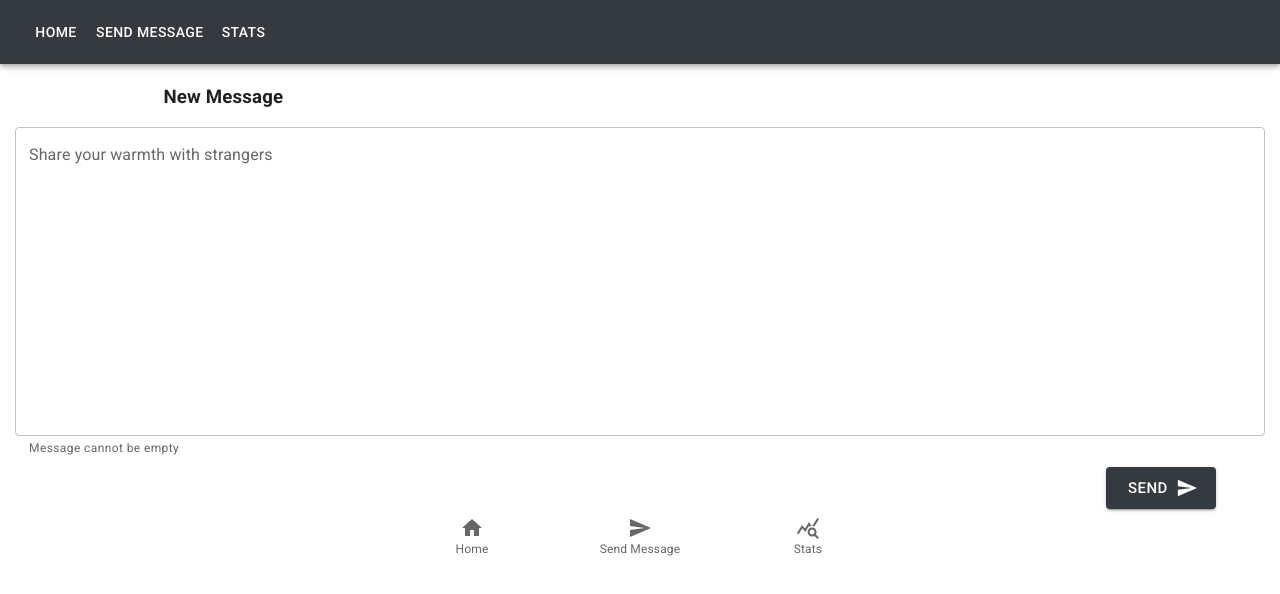
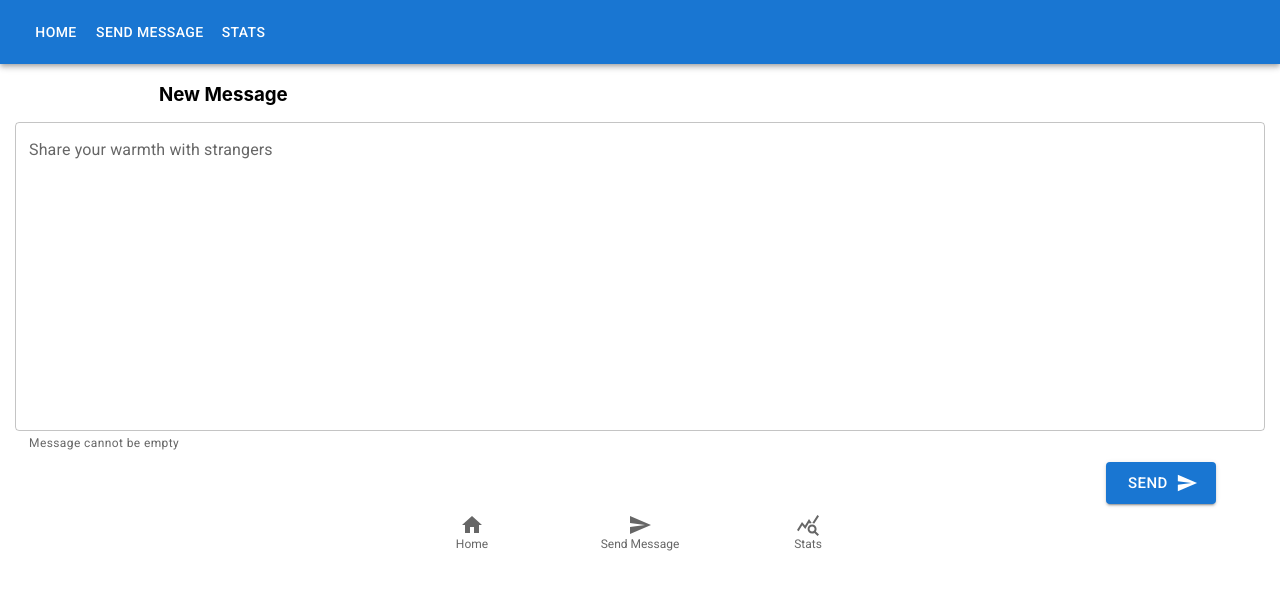
Before and after one commit to agiledev-students-fall2022/final-project-team-stranger, a React (Create React App) app in the folder front-end/: page /send-message in a window 1280 px wide. Shown: the top 594 px of the page. Built offline with nearby package versions, Linux system fonts and the light colour scheme.

Commit message:
Rolling back app.js and message.js

```diff
--- a/front-end/src/App.js
+++ b/front-end/src/App.js
@@ -10,38 +10,9 @@ import History from "./History";
 import Stats from "./Stats.js";
 import Settings from "./Settings.js";
 import "./App.css";
-import {
-  StyledEngineProvider,
-  ThemeProvider,
-  createTheme,
-} from "@mui/material/styles";
-import { CssBaseline } from "@mui/material";
-
-const theme = createTheme({
-  palette: {
-    primary: {
-      main: "#343a40",
-      dark: "#212529",
-      light: "#495057",
-    },
-    secondary: {
-      main: "#adb5bd",
-      dark: "#6c757d",
-      light: "#ced4dA",
-    },
-    background: {
-      main: "#e9ecef",
-      dark: "#dee2e6",
-      light: "#f8f9fa",
-    },
-  },
-});
 
 function App() {
   return (
-    <StyledEngineProvider injectFirst>
-      <ThemeProvider theme={theme}>
-        <CssBaseline />
     <div className="App">
       <Router>
         <Header />
@@ -75,8 +46,6 @@ function App() {
         <Footer />
       </Router>
     </div>
-      </ThemeProvider>
-    </StyledEngineProvider>
   );
 }
 
--- a/front-end/src/components/Message.js
+++ b/front-end/src/components/Message.js
@@ -6,7 +6,7 @@ import Grid2 from "@mui/material/Unstable_Grid2";
 import SendIcon from "@mui/icons-material/Send";
 
 const Message = (props) => {
-  return <></>;
+  return <p>Placeholder Message Component!</p>;
 };
 
 export default Message;
```
Lines whose indentation alone changed are shown as unchanged.
